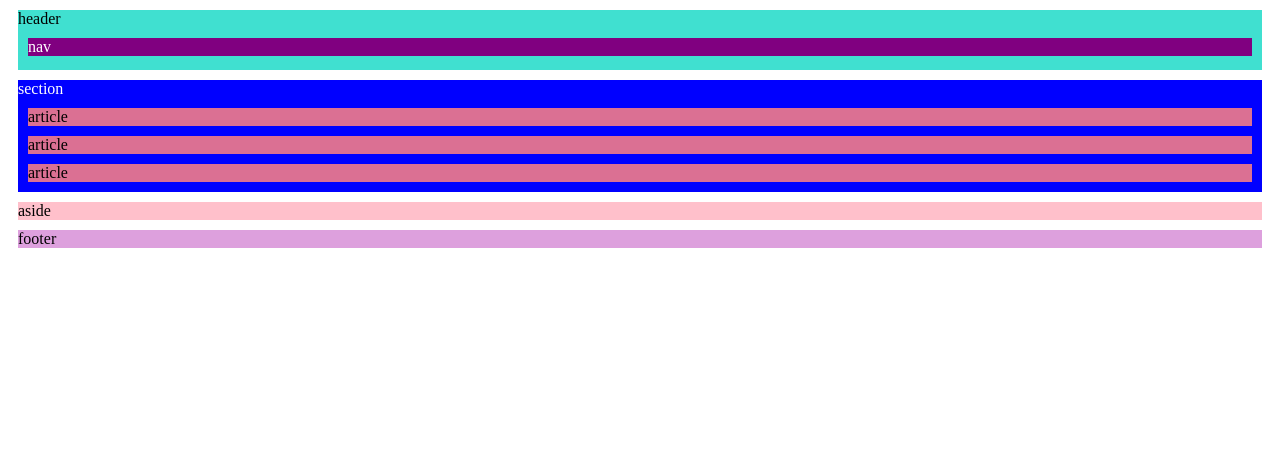
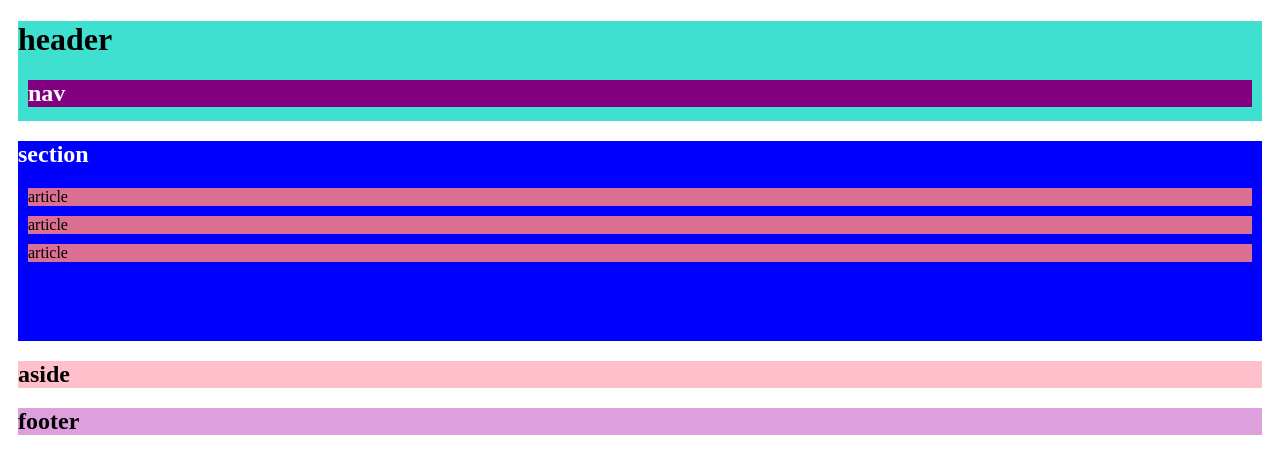
Before and after one commit to chavus/bootcamp12g, a plain HTML site: page p1html/index.html in a window 1280 px wide. Drawn offline with Linux system fonts and the light colour scheme.

Commit message:
final touches to p1html

```diff
--- a/p1html/index.html
+++ b/p1html/index.html
@@ -7,26 +7,26 @@
     <title>HTML Practice</title>
 </head>
 <body>
-    <header style="background-color: turquoise;height: 60px;margin: 10px;";>
-        header
+    <header style="background-color: turquoise;height: 100px;margin: 10px;";>
+        <h1>header</h1>
         <nav style="background-color: purple;margin: 10px;">
-            <span style="color: white;">nav</span>
+            <h2 style="color: white;">nav</h2>
         </nav>
     </header>
-
-    <section style="background-color: blue;height: 112px;margin: 10px;">
-        <span style="color:white">section</span>
+    <main>
+        <section style="background-color: blue;height: 200px;margin: 10px;">
+            <h2 style="color: white;">section</h2>
             <article style="background-color: palevioletred;margin: 10px;">article</article>
             <article style="background-color: palevioletred;margin: 10px;">article</article>
             <article style="background-color: palevioletred;margin: 10px;">article</article>
         </section>
 
         <aside style="background-color: pink;margin: 10px;">
-        aside
+            <h2>aside</h2>
         </aside>
-
+    </main>
     <footer style="background-color: plum;margin: 10px;">
-        footer
+        <h2>footer</h2>
     </footer>
 </body>
 </html>
```
Lines whose indentation alone changed are shown as unchanged.
